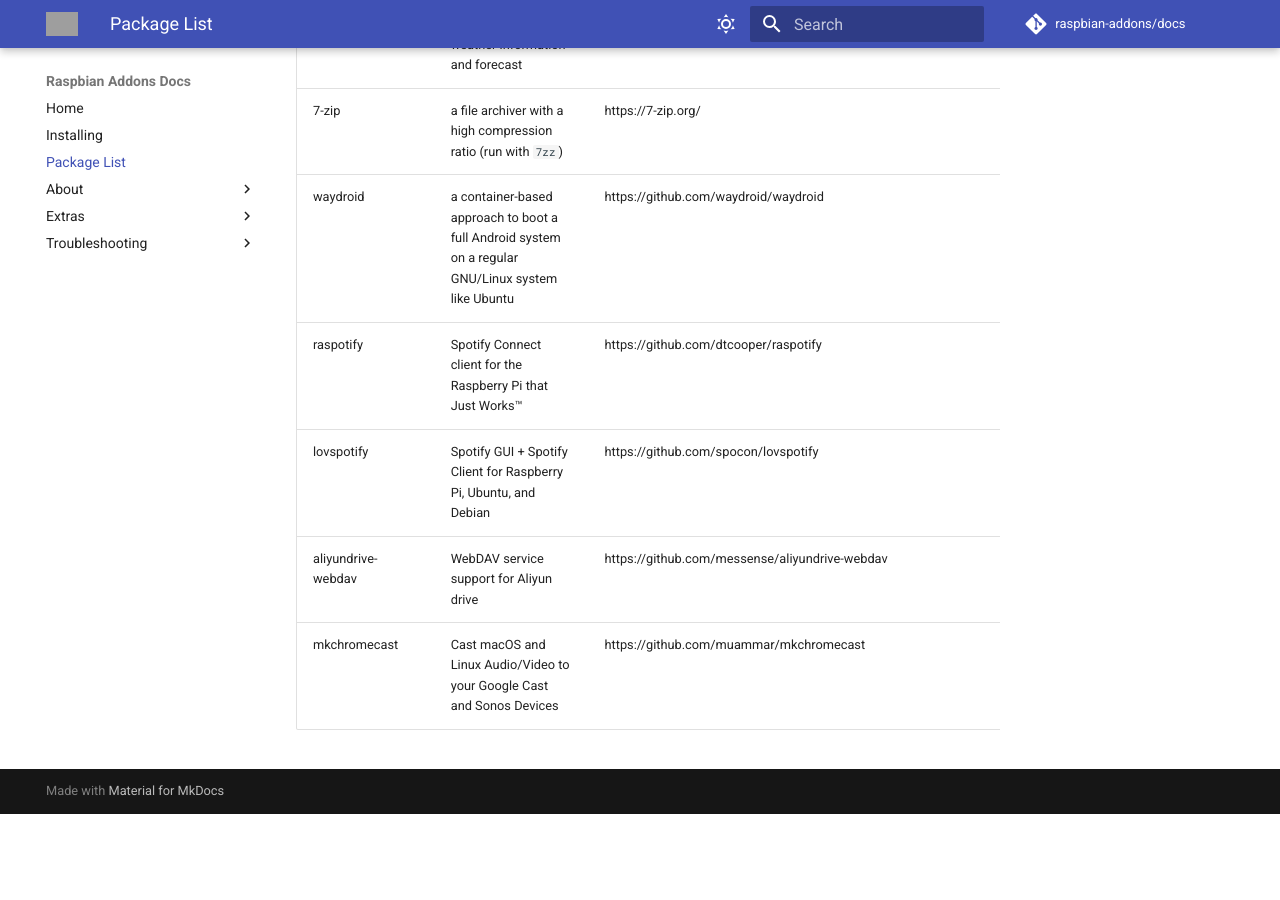
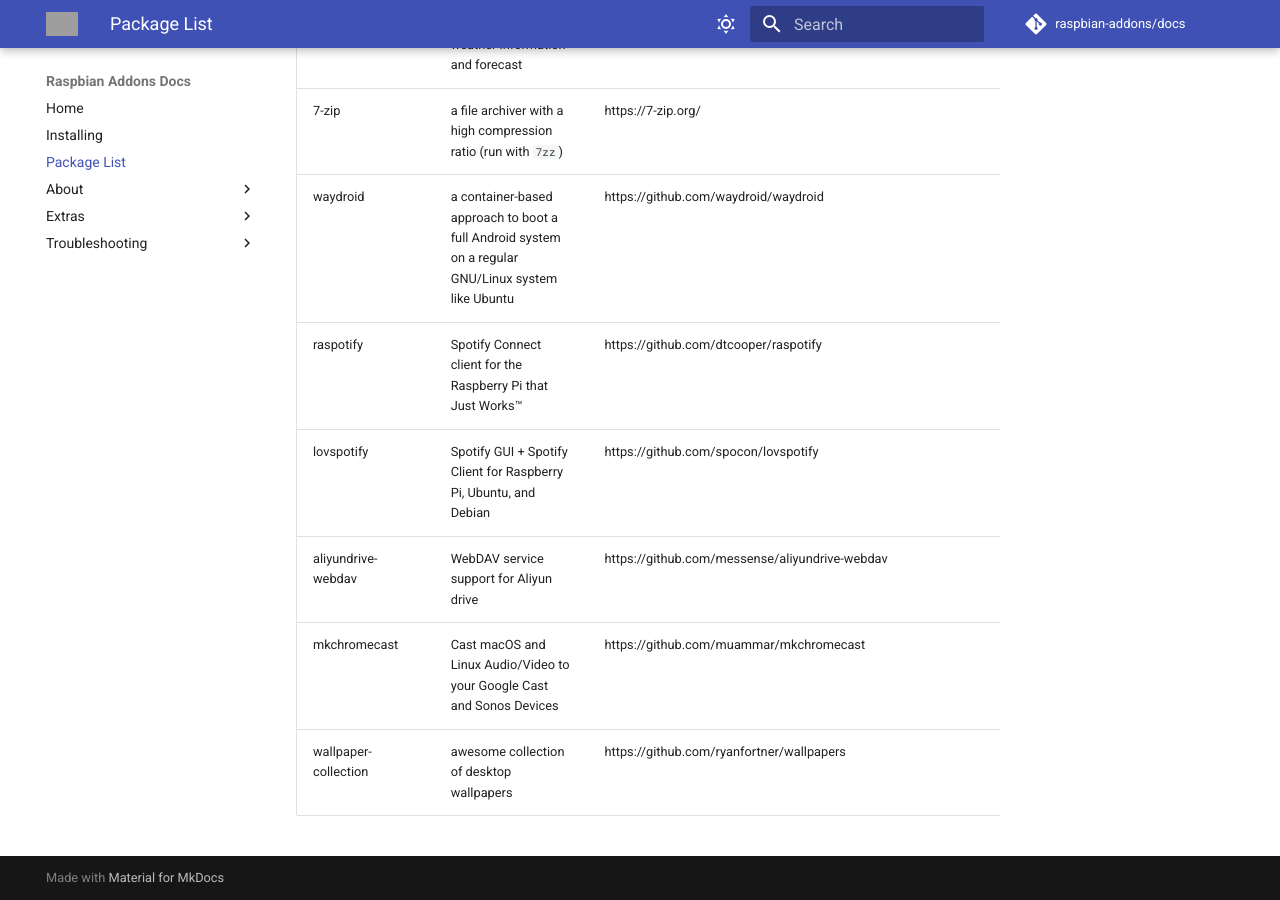
Before and after one commit to raspbian-addons/docs, an MkDocs documentation site: the page built from docs/package-list.md, in a window 1280 px wide and 900 px high, scrolled down 14050 px. Built offline with MkDocs 1.6.1 and Material for MkDocs 9.7.7, drawn with Linux system fonts in a browser that asks for light colours; comment, search, counter and statistics services are not loaded; before the commit the page ends 14864 px from its top, so only the background shows below that; grey boxes are pictures that could not be loaded.

Commit message:
packagelist: add wallpaper-collection

```diff
--- a/docs/package-list.md
+++ b/docs/package-list.md
@@ -182,3 +182,4 @@
 | lovspotify | Spotify GUI + Spotify Client for Raspberry Pi, Ubuntu, and Debian | https://github.com/spocon/lovspotify |
 | aliyundrive-webdav | WebDAV service support for Aliyun drive | https://github.com/messense/aliyundrive-webdav |
 | mkchromecast | Cast macOS and Linux Audio/Video to your Google Cast and Sonos Devices | https://github.com/muammar/mkchromecast |
+| wallpaper-collection | awesome collection of desktop wallpapers | https://github.com/ryanfortner/wallpapers |
```
